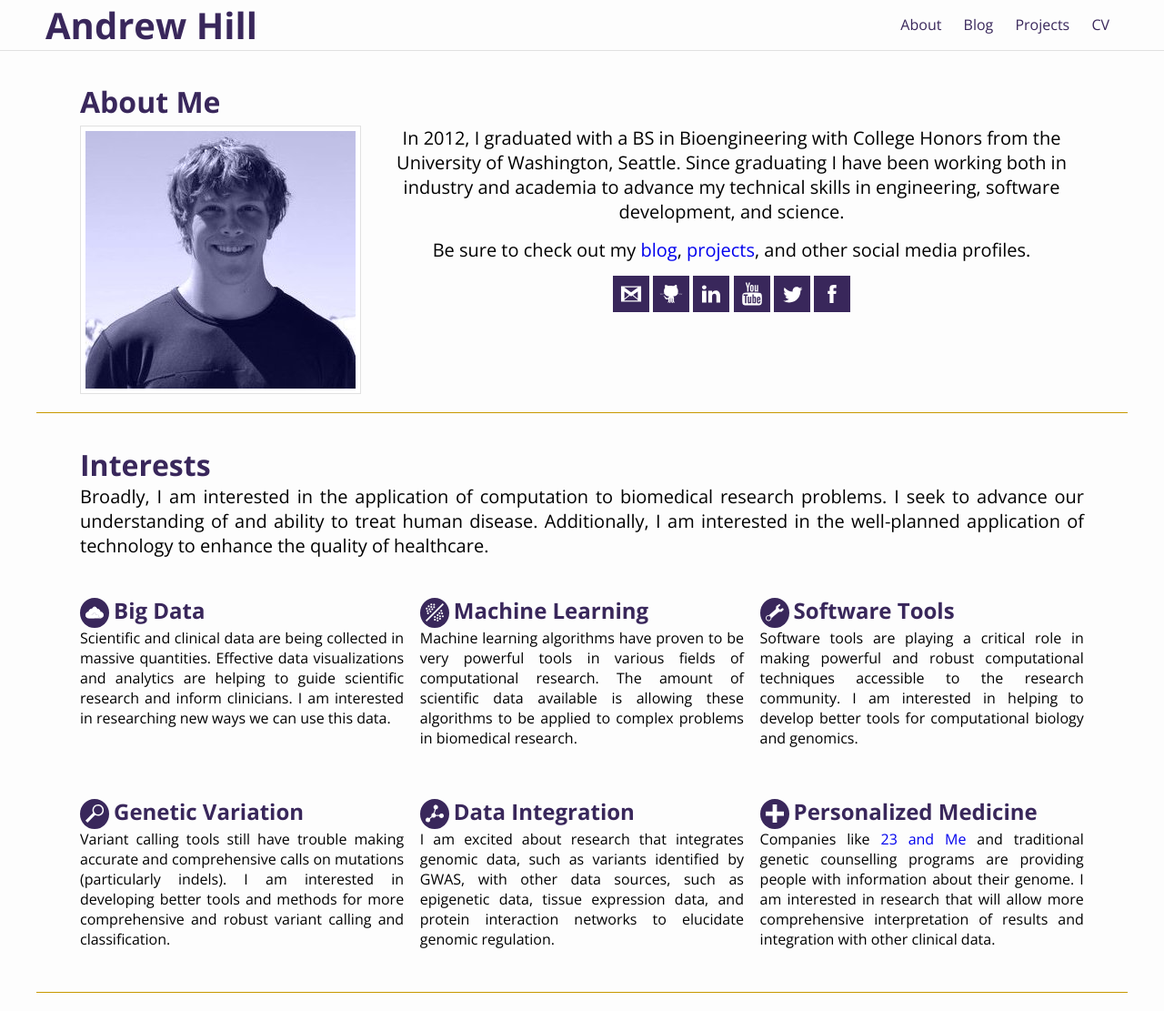
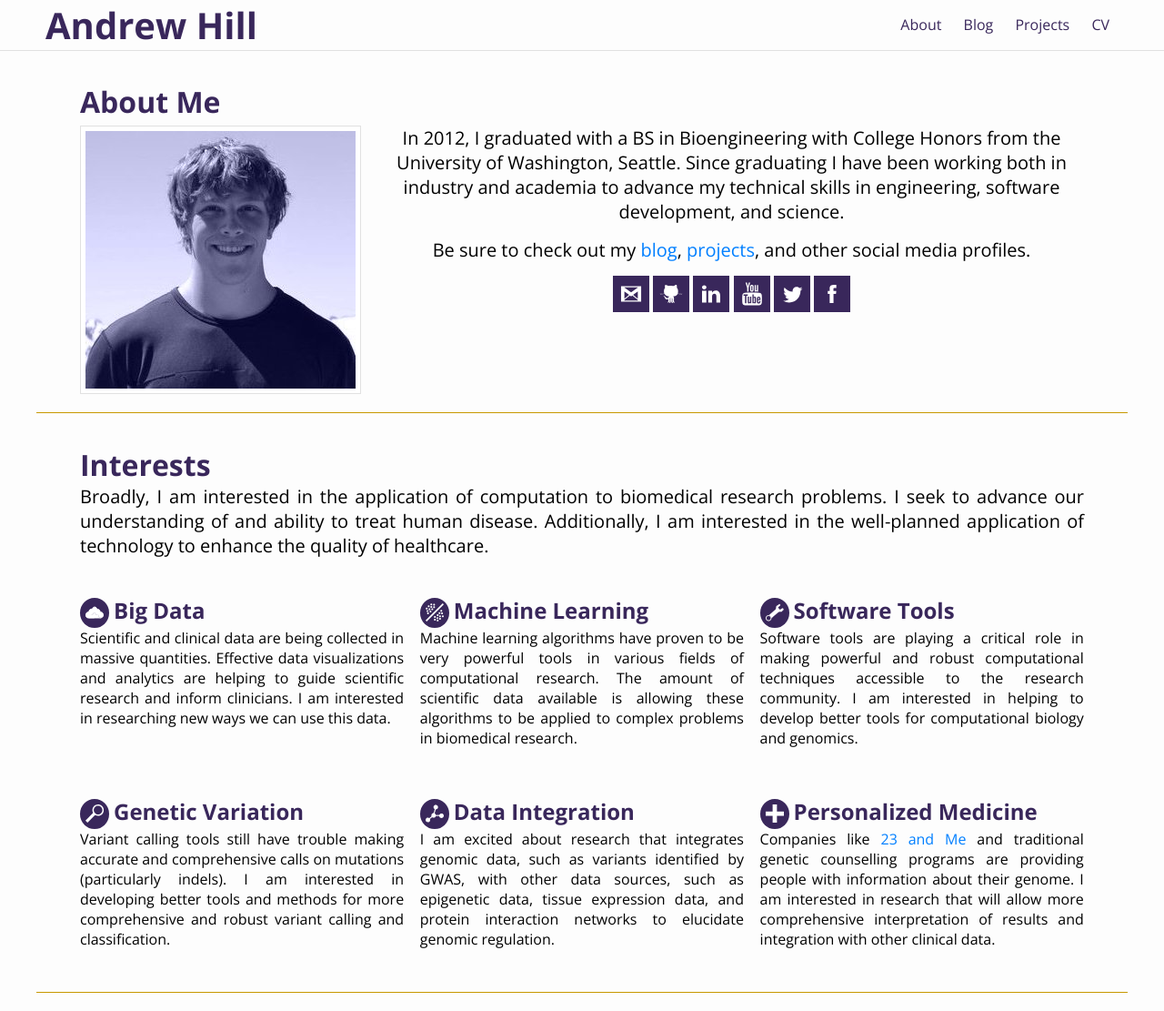
Before and after one commit to andrewhill157/personal-website, a Jekyll site: the page built from index.html, in a window 1280 px wide and 1111 px high. Shown: the whole window at 91% size. Built offline with Jekyll 4.4.1, drawn with Linux system fonts in a browser that asks for light colours; nearby versions of some CDN libraries; Markdown is read by kramdown in place of the engine named in the settings.

Commit message:
Bug fix. Link colors were not being applied and tags were left over in CSS from previous color management approach. Shortcut icon link fixed.

```diff
--- a/_includes/header.html
+++ b/_includes/header.html
@@ -6,7 +6,7 @@
 	<meta name="viewport" content="width=device-width, initial-scale=1.0">
 	<meta name="description" content="Professional website of Andrew Hill. View my professional interests, CV, Resume, and selected research projects.">
 	<meta name="author" content="Andrew John Hill">
-	<link rel="shortcut icon" href="images/favicon.png">
+	<link rel="shortcut icon" href="/images/favicon.png">
 	<link rel="alternate" type="application/rss+xml" title="{{ site.name }}" href="{{ site.url }}/feed.xml">
 
 	<title>{{ site.name }}</title>
--- a/css/colors.css
+++ b/css/colors.css
@@ -46,3 +46,7 @@ body, .container, #header {
 #headshot img {
 	background-color: white;
 }
+
+a {
+	color: #007fff;
+}
--- a/css/styles.css
+++ b/css/styles.css
@@ -1,13 +1,10 @@
 /* Base formatting for all pages. Note all colors are seperated into colors.css */
 /*Background image for webpage*/
 body {
-    color: {% include colors.md param="bodyText" %};
     font-family: 'Open Sans', sans-serif;
-    background-color: {% include colors.md param="background" %};
 }
 
 a {
-  color: {% include colors.md param="link" %};
   text-decoration: none;
 }
 
```
